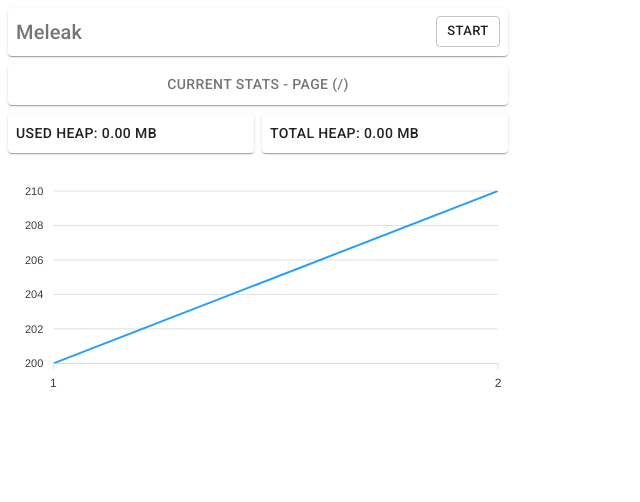
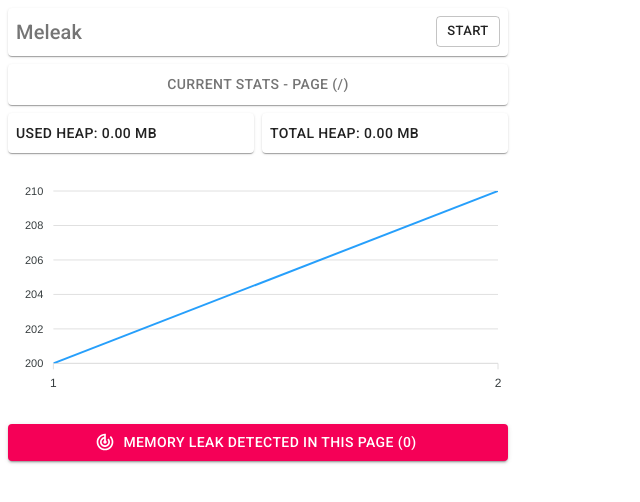
Before and after one commit to mojila/meleak-popup, a React (Create React App) app: page / in a window 1280 px wide. Shown: the top 502 px of the page, without its empty margins (0-640 px from the left). Built offline with nearby package versions, Linux system fonts and the light colour scheme.

Commit message:
add link to dashboard

```diff
--- a/src/App.js
+++ b/src/App.js
@@ -1,6 +1,6 @@
 /*eslint-disable no-undef*/
 import React, { useEffect, useContext } from 'react';
-import { Grid } from '@material-ui/core'
+import { Grid, Button } from '@material-ui/core'
 import ActionControl from './components/actionControl';
 import CurrentHeapUsed from './components/currentHeapUsed';
 import CurrentHeapTotal from './components/currentHeapTotal';
@@ -8,6 +8,7 @@
 import actions from './actions';
 import Chart from './components/chart';
 import Title from './components/title';
+import TrackChangesIcon from '@material-ui/icons/TrackChanges';
 
 const commands = {
   updateHeap: 'update_heap'
@@ -24,6 +25,17 @@
         return dispatch({ type: actions.UPDATE_HEAP, payload: { usedHeap, totalHeap, heapData } })
       default:
         return
+    }
+  }
+
+  const toDashboard = () => {
+    if (process.env.NODE_ENV === 'production') {
+      let url = chrome.runtime.getURL('option/index.html')
+
+      let link = document.createElement("a");
+      link.target = "_blank";
+      link.href = `${url}`;
+      return link.click();
     }
   }
 
@@ -53,6 +65,17 @@
       <Grid item xs={12}>
         <Chart />
       </Grid>
+      <Grid item xs={12}>
+        <Button
+          variant="contained"
+          startIcon={<TrackChangesIcon />}
+          color="secondary"
+          fullWidth
+          onClick={() => toDashboard()}
+        >
+          Memory Leak Detected in this Page (0)
+        </Button>
+      </Grid>
     </Grid>
   );
 }
```
